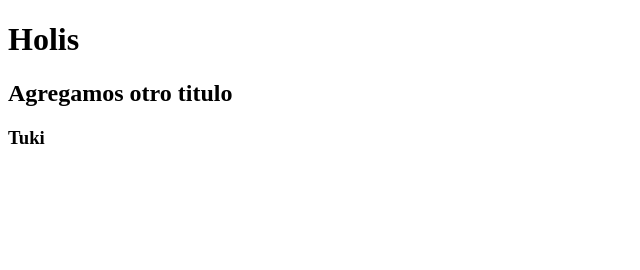
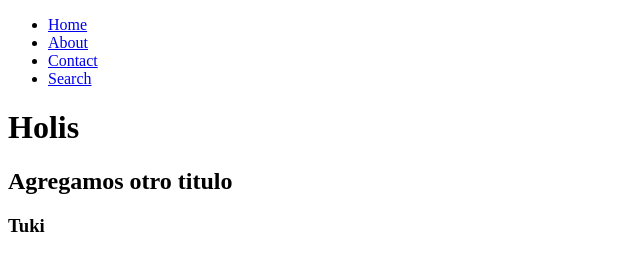
Before and after one commit to SchallmoserJuan/git-branches, a plain HTML site: page index.html in a window 1280 px wide. Shown: the whole page, without its empty margins (0-640 px from the left). Drawn offline with Linux system fonts and the light colour scheme.

Commit message:
add: navbar

```diff
--- a/index.html
+++ b/index.html
@@ -7,6 +7,12 @@
     <title>Document</title>
   </head>
   <body>
+    <ul>
+      <li><a href="#">Home</a></li>
+      <li><a href="#">About</a></li>
+      <li><a href="#">Contact</a></li>
+      <li><a href="#">Search</a></li>
+    </ul>
     <h1>Holis</h1>
     <h2>Agregamos otro titulo</h2>
     <h3>Tuki</h3>
```
